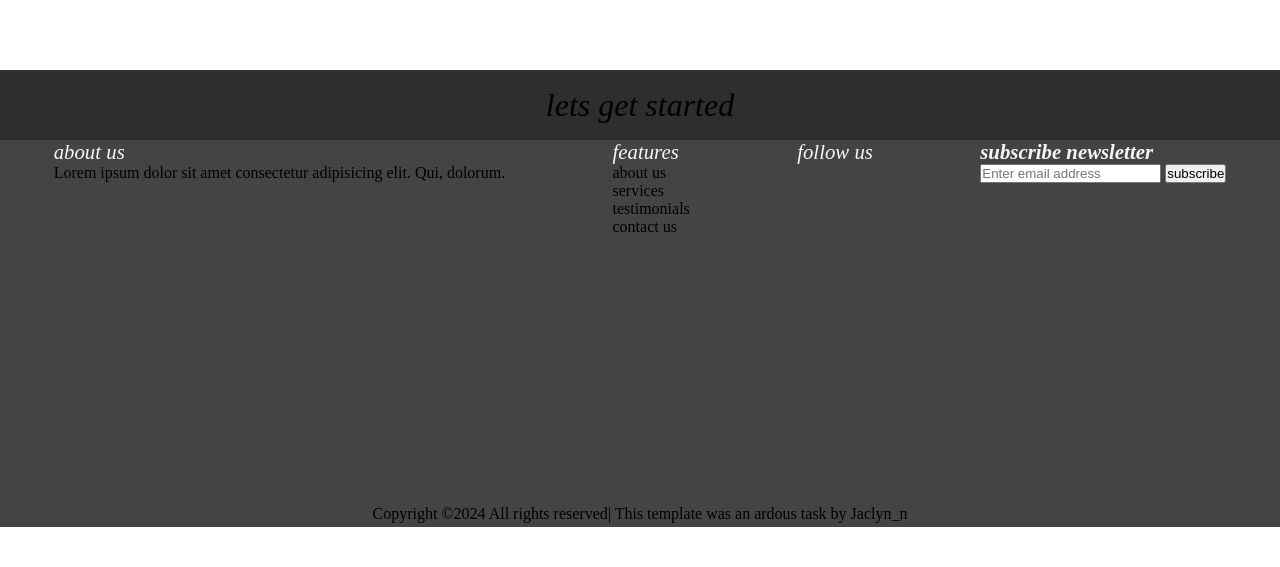
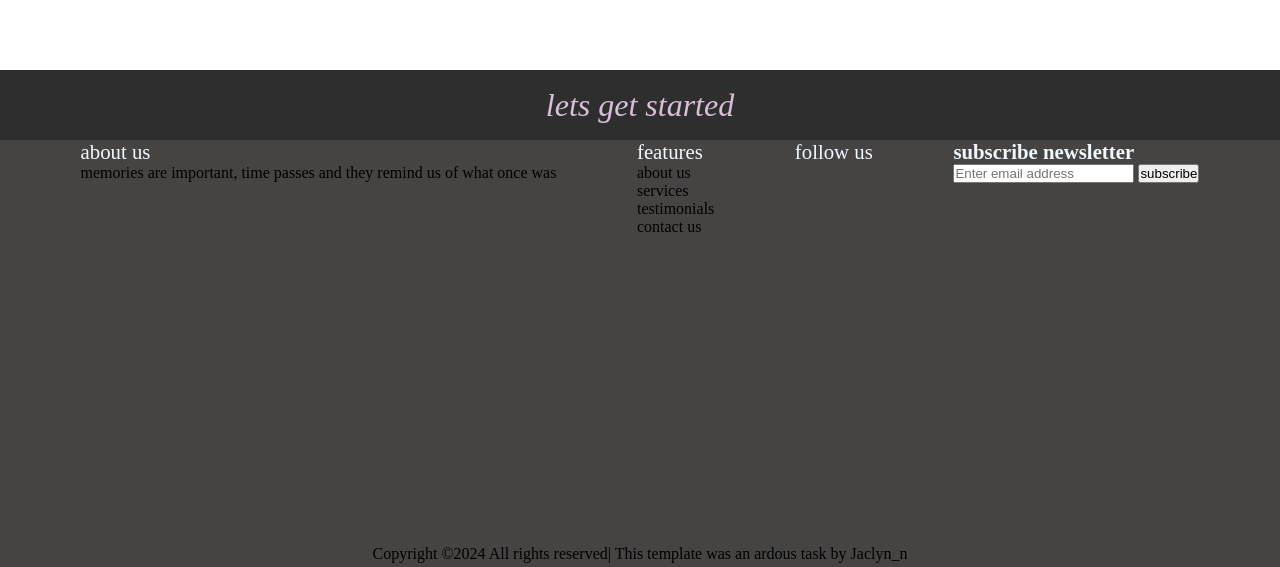
Before and after one commit to jaclyn-n/iris, a plain HTML site: page index.html in a window 1280 px wide. Shown: the part 2313-2880 px from the top of the page. Before the commit the page ends 2840 px from the top, so only its background shows below. Drawn offline with Linux system fonts and the light colour scheme.

Commit message:
repushing

```diff
--- a/index.html
+++ b/index.html
@@ -132,7 +132,7 @@
         <div class="footer-item">
         <div>
            <span class="footer-section">about us</span>
-           <p>Lorem ipsum dolor sit amet consectetur adipisicing elit. Qui, dolorum.</p>
+           <p>memories are important, time passes and they remind us of what once was</p>
         </div>
         <div>
             <span class="footer-section">features</span>
--- a/styles.css
+++ b/styles.css
@@ -15,6 +15,7 @@
 }
 
 .overlay {
+
   height: 100%;
   width: 100%;
   display: flex;
@@ -197,8 +198,9 @@ nav {
   background-color: #2e2e2e;
   font-size: 2rem;
   height: 70px;
-  font-style: italic;
+  font-style: oblique;
   align-items: center;
+  color:thistle;
 
 }
 
@@ -206,15 +208,15 @@ nav {
 .footer-item {
   display: flex;
   flex-direction: row;
-  justify-content: space-around;
-  row-gap: 10px;
+  justify-content: space-evenly;
   background-color: #464343;
-  height: 45vh;
+  height: 50vh;
+  font-style: normal;
 }
 
 .footer-section {
   font-size: 1.3rem;
-  font-style: oblique;
+  font-style: normal;
   color: aliceblue;
 }
 
```
